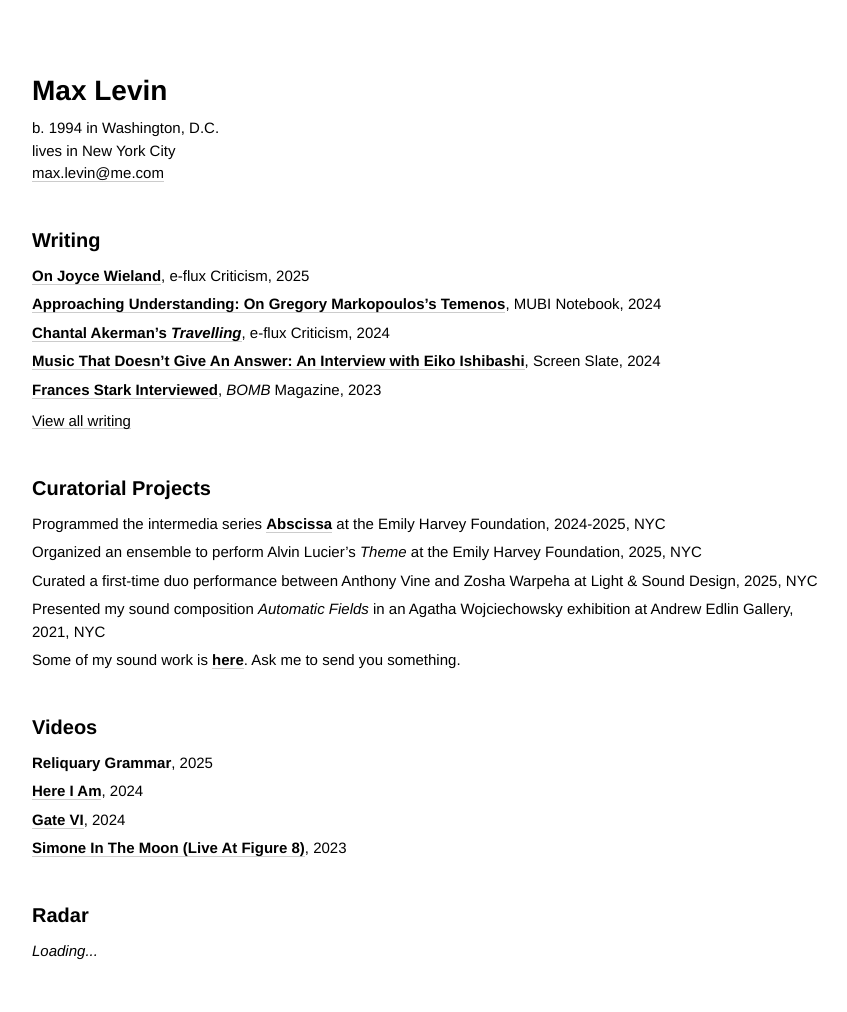
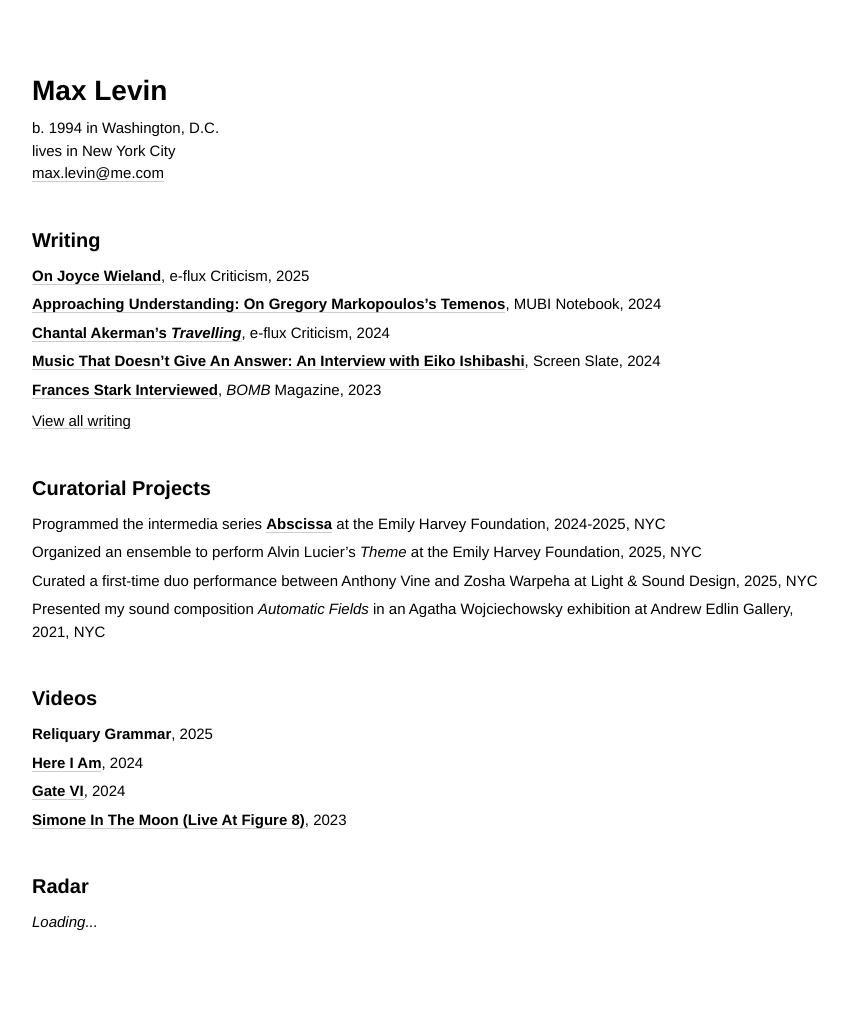
Before and after one commit to minicreative/maxlevin.me, a Jekyll site: the page built from index.md, in a window 1280 px wide. Shown: the whole page, without its empty margins (18-865 px from the left). Built offline with Jekyll 4.4.1, drawn with Linux system fonts in a browser that asks for light colours; after the commit the page ends 984 px from its top, so only the background shows below that.

Commit message:
Updated Index

```diff
--- a/index.md
+++ b/index.md
@@ -198,8 +198,6 @@ sections:
       Warpeha at Light & Sound Design, 2025, NYC
   - description: Presented my sound composition *Automatic Fields* in an Agatha Wojciechowsky
       exhibition at Andrew Edlin Gallery, 2021, NYC
-  - description: Some of my sound work is **[here](https://maxlevin.bandcamp.com)**.
-      Ask me to send you something.
 - title: Videos
   items:
   - description: "**Reliquary Grammar**, 2025"
```
